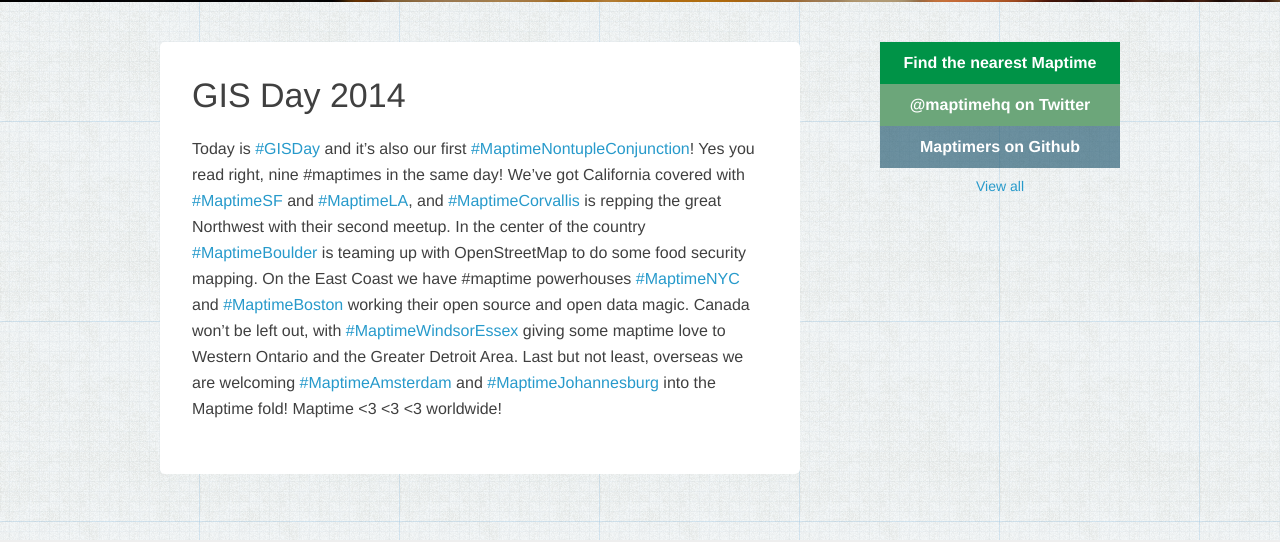
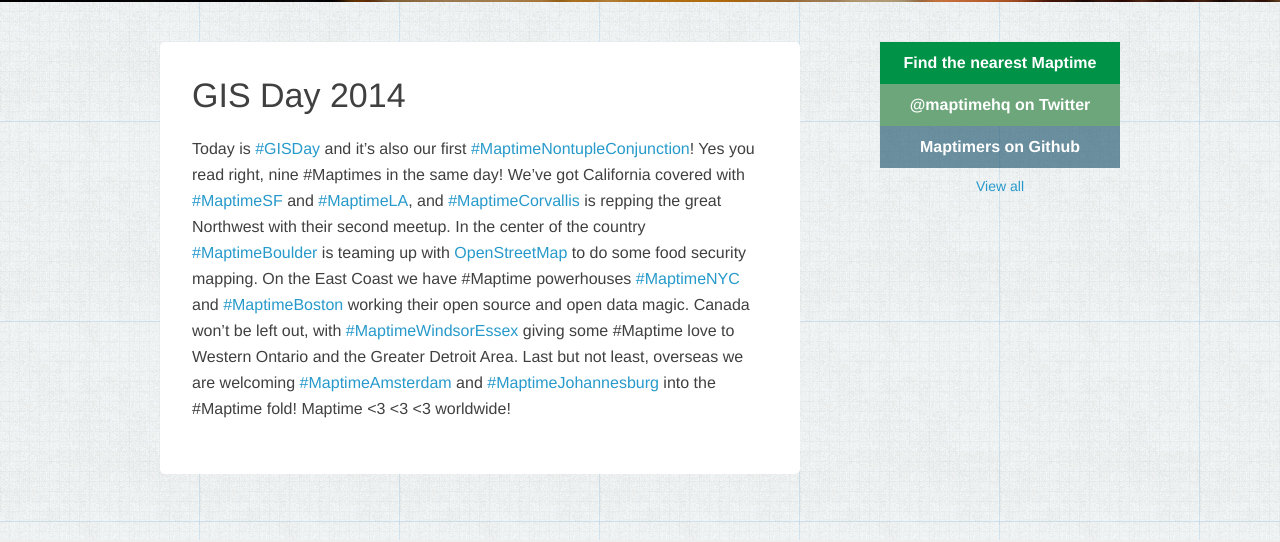
Before and after one commit to maptime/maptime.github.io, a Jekyll site: the page built from _posts/2014-11-19-gisday-2014.md, in a window 1280 px wide. Shown: the part 478-1020 px from the top of the page. Built offline with Jekyll 4.4.1, drawn with Linux system fonts in a browser that asks for light colours; part of the change alters nothing that is shown.

```diff
--- a/_posts/2014-11-19-gisday-2014.md
+++ b/_posts/2014-11-19-gisday-2014.md
@@ -5,4 +5,4 @@ category: blog
 description: "Today is #GISDay and it's also our first #MaptimeNontupleConjunction!"
 ---
 
-Today is [#GISDay](https://twitter.com/hashtag/gisday) and it's also our first [#MaptimeNontupleConjunction](https://twitter.com/hashtag/MaptimeNontupleConjunction)! Yes you read right, nine #maptimes in the same day! We've got California covered with [#MaptimeSF](http://www.meetup.com/Maptime-SF/events/218159582/) and [#MaptimeLA](http://www.meetup.com/MaptimeLA/events/211734772/), and [#MaptimeCorvallis](http://www.meetup.com/Maptime-Corvallis/events/214794302/) is repping the great Northwest with their second meetup. In the center of the country [#MaptimeBoulder](http://www.meetup.com/Maptime-Boulder/events/213829952/) is teaming up with OpenStreetMap to do some food security mapping. On the East Coast we have #maptime powerhouses [#MaptimeNYC](http://www.meetup.com/Maptime-NYC/events/217002222/) and [#MaptimeBoston](http://www.meetup.com/Maptime-Boston/events/217580172/) working their open source and open data magic. Canada won't be left out, with [#MaptimeWindsorEssex](https://www.facebook.com/events/1504902196442474/) giving some maptime love to Western Ontario and the Greater Detroit Area. Last but not least, overseas we are welcoming [#MaptimeAmsterdam](http://www.meetup.com/Maptime-AMS/events/213796602/) and [#MaptimeJohannesburg](http://www.meetup.com/MaptimeJozi/events/216742472/) into the Maptime fold! Maptime <3 <3 <3 worldwide!﻿
+Today is [#GISDay](https://twitter.com/hashtag/gisday) and it's also our first [#MaptimeNontupleConjunction](https://twitter.com/hashtag/MaptimeNontupleConjunction)! Yes you read right, nine #Maptimes in the same day! We've got California covered with [#MaptimeSF](http://www.meetup.com/Maptime-SF/events/218159582/) and [#MaptimeLA](http://www.meetup.com/MaptimeLA/events/211734772/), and [#MaptimeCorvallis](http://www.meetup.com/Maptime-Corvallis/events/214794302/) is repping the great Northwest with their second meetup. In the center of the country [#MaptimeBoulder](http://www.meetup.com/Maptime-Boulder/events/213829952/) is teaming up with [OpenStreetMap](http://openstreetmap.org/) to do some food security mapping. On the East Coast we have #Maptime powerhouses [#MaptimeNYC](http://www.meetup.com/Maptime-NYC/events/217002222/) and [#MaptimeBoston](http://www.meetup.com/Maptime-Boston/events/217580172/) working their open source and open data magic. Canada won't be left out, with [#MaptimeWindsorEssex](https://www.facebook.com/events/1504902196442474/) giving some #Maptime love to Western Ontario and the Greater Detroit Area. Last but not least, overseas we are welcoming [#MaptimeAmsterdam](http://www.meetup.com/Maptime-AMS/events/213796602/) and [#MaptimeJohannesburg](http://www.meetup.com/MaptimeJozi/events/216742472/) into the #Maptime fold! Maptime <3 <3 <3 worldwide!﻿
```
